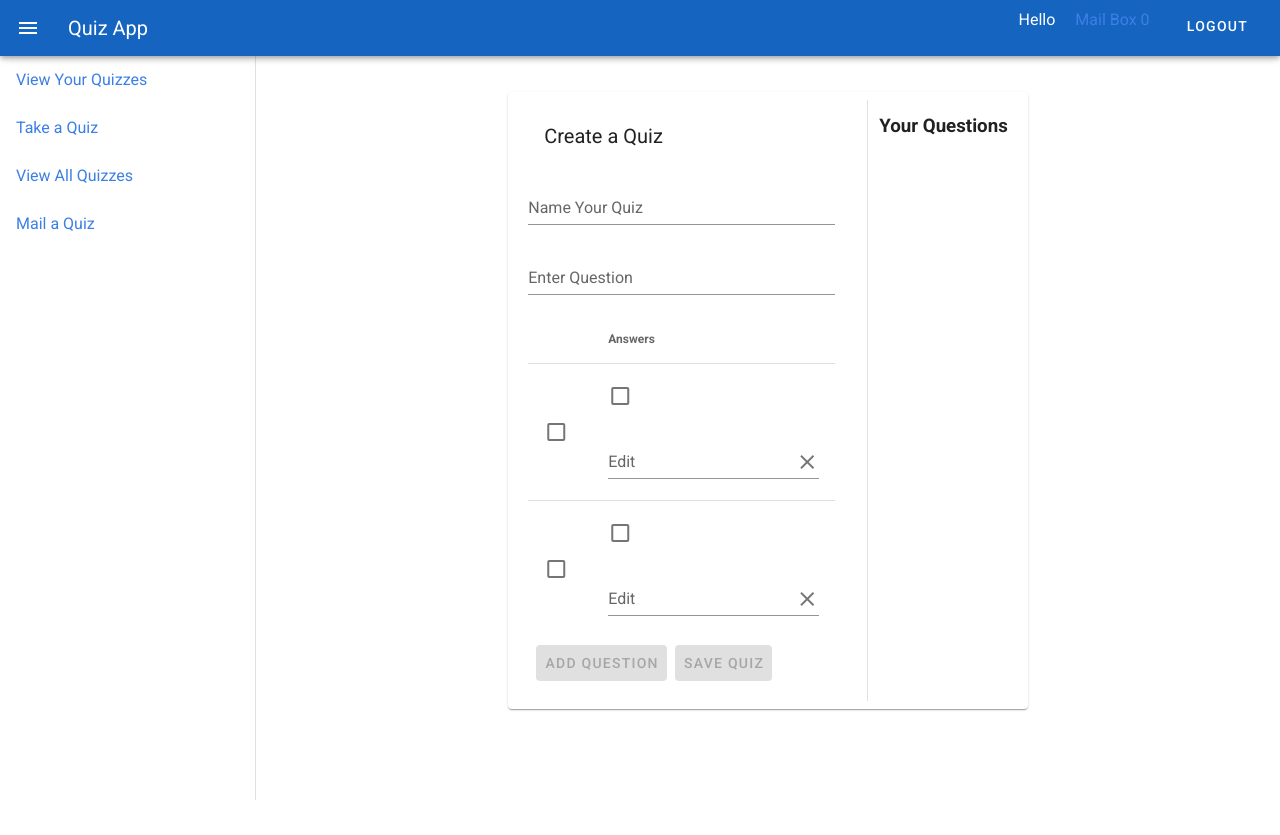
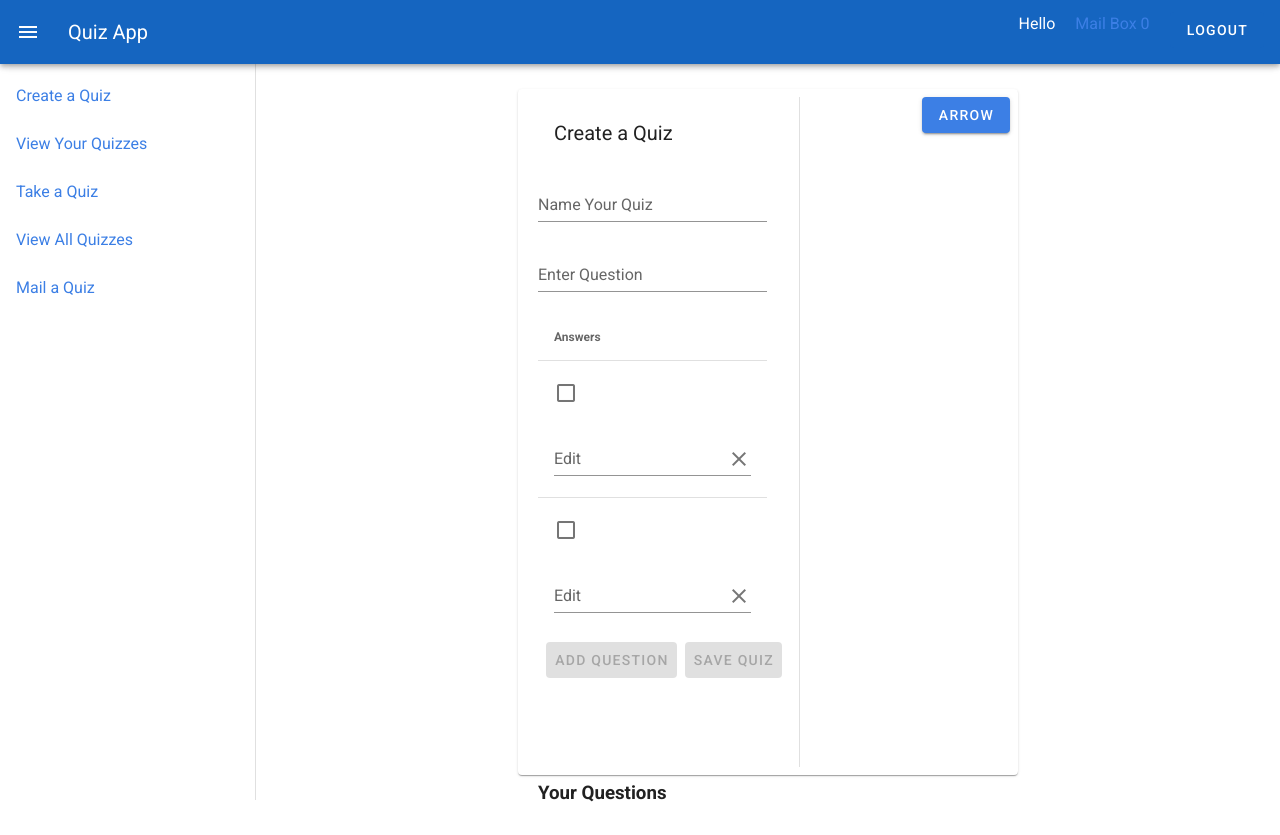
Before and after one commit to ahumphries102/Quiz, a Vue app: page / in a window 1280 px wide. Before the commit the page ends 800 px from the top, so only its background shows below. Built offline with nearby package versions, Linux system fonts and the light colour scheme; sample sign-in values are in the browser's storage; a small style sheet from the web is missing.

Commit message:
Redid data table to user a for loop in the body which is easier to manage.

```diff
--- a/src/components/creatingquiz.vue
+++ b/src/components/creatingquiz.vue
@@ -1,22 +1,19 @@
 <template>
   <v-container fill-height class="justify-center">
-    <v-card flat elevation="1" class="d-flex">
+    <v-card flat elevation="1" class="d-flex" :width="$isMobile()?'80%':'50%'">
       <v-row class="pa-5">
-        <v-col :cols="$isMobile()?'12':'auto'">
-          <!-- <v-data-table
+        <v-col :cols="$isMobile()?'12':'8'">
+          <v-data-table
             disable-sort
             hide-default-footer
             item-key="id"
-            show-select
             v-if="!quizReady"
             v-model="selected"
-            v-on:item-selected="setAnswer"
             :headers="headers"
             :items="listOfAnswers"
-            :single-select="singleSelect"
           >
             <template v-slot:top>
-              <v-toolbar flat>
+              <v-toolbar flat class="pa-0 ma-0">
                 <v-toolbar-title>
                   <p>Create a Quiz</p>
                 </v-toolbar-title>
@@ -24,75 +21,36 @@
               <v-text-field label="Name Your Quiz" v-model="quizName" />
               <v-text-field label="Enter Question" v-model="question" />
             </template>
-
-            <template v-slot:item.answer="{ item }">
-              <v-form v-model="valid">
-                <v-checkbox/>
+            <template #body="{items}">
+              <tbody>
+                <tr v-for="(item, ind) in items" :key="ind">
+                  <td :class="$isMobile()?'pa-0 ma-0':''">
+                    <v-row class="pa-0 ma-0">
+                      <v-checkbox
+                        :disabled="item.theAnswer"
+                        class="checkBoxes"
+                        @change="setChecked(item)"
+                        v-model="item.theAnswer"
+                      />
                       <v-text-field
+                        :style="{overflow:'hidden'}"
                         append-icon="mdi-close"
                         label="Edit"
-                  single-line
                         v-model="item.answer"
                         @input="addAnswerInput(item.id)"
-                  @click:append="deleteAns(item.id)"
-                  :rules="rules.answer"
+                        @click:append="deleteAns(item.id, item.theAnswer)"
                       />
-              </v-form>
+                    </v-row>
+                  </td>
+                </tr>
+              </tbody>
             </template>
             <template v-slot:footer>
               <v-card-actions>
                 <v-btn
                   color="primary"
                   @click="addAnswer"
-                  :disabled="!valid || !checked || !question.length"
-                >Add Question</v-btn>
-                <v-btn color="primary" @click="saveQuiz" :disabled="numberOfQuestions < 2">Save Quiz</v-btn>
-              </v-card-actions>
-            </template>
-          </v-data-table> -->
-
-          <v-data-table
-            disable-sort
-            hide-default-footer
-            item-key="id"
-            show-select
-            v-if="!quizReady"
-            v-model="selected"
-            v-on:item-selected="setAnswer"
-            :headers="headers"
-            :items="listOfAnswers"
-            :single-select="singleSelect"
-          >
-            <template v-slot:top>
-              <v-toolbar flat>
-                <v-toolbar-title>
-                  <p>Create a Quiz</p>
-                </v-toolbar-title>
-              </v-toolbar>
-              <v-text-field label="Name Your Quiz" v-model="quizName" />
-              <v-text-field label="Enter Question" v-model="question" />
-            </template>
-
-            <template v-slot:item.answer="{ item }">
-              <v-form v-model="valid">
-                <v-checkbox/>
-                <v-text-field
-                  append-icon="mdi-close"
-                  label="Edit"
-                  single-line
-                  v-model="item.answer"
-                  @input="addAnswerInput(item.id)"
-                  @click:append="deleteAns(item.id)"
-                  :rules="rules.answer"
-                />
-              </v-form>
-            </template>
-            <template v-slot:footer>
-              <v-card-actions>
-                <v-btn
-                  color="primary"
-                  @click="addAnswer"
-                  :disabled="!valid || !checked || !question.length"
+                  :disabled="answersFilledOut <= 1 || !checked || !question.length || !quizName.length "
                 >Add Question</v-btn>
                 <v-btn color="primary" @click="saveQuiz" :disabled="numberOfQuestions < 2">Save Quiz</v-btn>
               </v-card-actions>
@@ -109,12 +67,21 @@
           </v-list>
         </v-col>
       </v-row>
+      <v-menu transition="slide-x-transition">
+        <template v-slot:activator="{ on, attrs }">
+          <v-btn color="primary" class="ma-2" v-bind="attrs" v-on="on">Arrow</v-btn>
+        </template>
+        <v-list>
+          <v-list-item v-for="n in 5" :key="n" link>
+            <v-list-item-title v-text="'Item ' + n"></v-list-item-title>
+          </v-list-item>
+        </v-list>
+      </v-menu>
     </v-card>
   </v-container>
 </template>
 
 <script>
-import { isMobile } from "../mixins/mixins";
 export default {
   name: "createquiz",
   data() {
@@ -122,7 +89,6 @@ export default {
       allQuestionsAnswers: [],
       answer: "",
       checked: false,
-
       headers: [
         {
           text: "Answers",
@@ -163,20 +129,26 @@ export default {
       valid: true,
     };
   },
-  mixins: [isMobile],
+
   methods: {
-    setAnswer(value) {
-      // sets the object returned from the row from false to whatever value passed in is. Value.value is the boolean from vuetify datatable
-      if (value.value === true) {
-        value.item.theAnswer = value.value;
+    setChecked(rowData) {
+      this.listOfAnswers.forEach((ele) => {
+        if (rowData.id === ele.id) {
+          ele.theAnswer = true;
+        } else {
+          ele.theAnswer = false;
         }
+      });
       this.checked = true;
     },
-    deleteAns(value) {
-      if (this.listOfAnswers.length > 2)
-        this.listOfAnswers = this.listOfAnswers.filter(
-          (ele) => ele.id != value
-        );
+    deleteAns(rowDataId, rowDataAnswer) {
+      if (this.listOfAnswers.length > 2) {
+        this.listOfAnswers = this.listOfAnswers.filter((ele) => {
+          // if a user deletes an answer they checked as true we disable the add question button
+          rowDataAnswer ? (this.checked = false) : null;
+          return ele.id != rowDataId;
+        });
+      }
     },
     //checks user input if they're adding any text. only fires on last answer input field
     addAnswerInput(id) {
@@ -241,7 +213,7 @@ export default {
         originalCreator: this.$store.state.userName,
         quizCompleted: false,
         quizLookedAt: false,
-        whoIsSending: ''
+        whoIsSending: "",
       });
       this.$router.push({ name: "createquiz" }).catch((err) => err);
       if (response) {
@@ -254,5 +226,14 @@ export default {
       this.submitted = false;
     },
   },
+  computed: {
+    answersFilledOut() {
+      let afo = 0;
+      this.listOfAnswers.forEach((ele) => {
+        if (ele.answer.length) afo += 1;
+      });
+      return afo;
+    },
+  },
 };
 </script>
--- a/src/components/nav.vue
+++ b/src/components/nav.vue
@@ -1,6 +1,6 @@
 <template>
   <v-app id="inspire">
-    <v-app-bar :clipped-left="$vuetify.breakpoint.lgAndUp" app color="blue darken-3" dark height="auto">
+    <v-app-bar :clipped-left="$vuetify.breakpoint.lgAndUp" app color="blue darken-3" dark >
       <v-app-bar-nav-icon @click.stop="drawer = !drawer" />
       <v-toolbar-title class="ml-0 pl-4">
         <span class="hidden-sm-and-down">Quiz App</span>
--- a/src/isMobile.js
+++ b/src/isMobile.js
@@ -1,9 +1,8 @@
 const isMobileMainJs = ()=>{
     if(/Android|webOS|iPhone|iPad|iPod|BlackBerry|IEMobile|Opera Mini/i.test(navigator.userAgent)) {
-        console.log('we on phone')
+
         return true
     } else {
-        console.log('we on pc')
         return false
     }
 }
```
Lines whose indentation alone changed are shown as unchanged.
